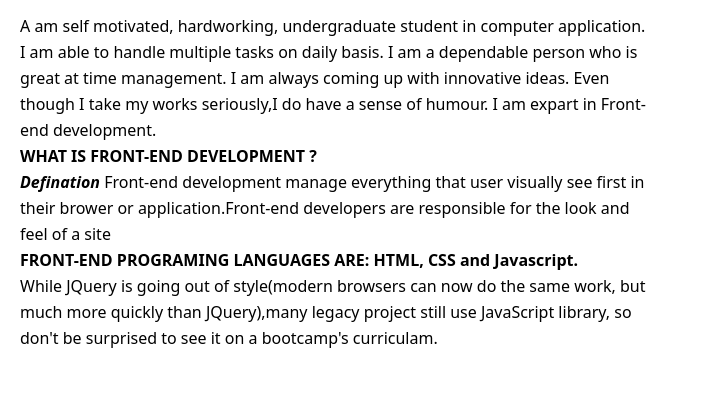
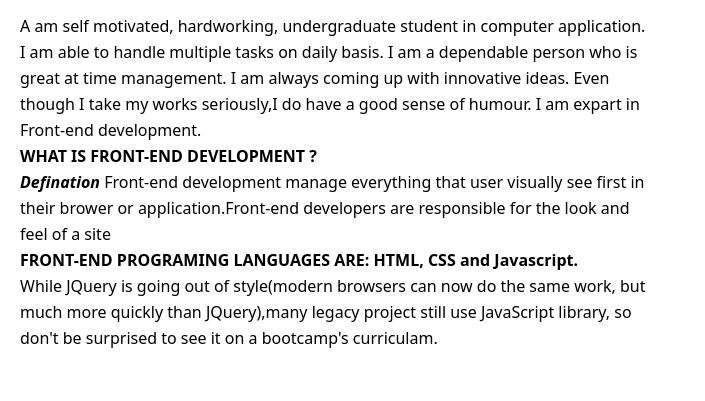
Before and after one commit to Jyotishdeka/JKD, a plain HTML site: page index.html in a window 1280 px wide. Shown: the part 259-660 px from the top of the page, 0-705 px from the left. Drawn offline with nearby package versions, Linux system fonts and the light colour scheme.

Commit message:
Update index.html

```diff
--- a/index.html
+++ b/index.html
@@ -55,7 +55,7 @@
                                     in computer application. I am able to handle multiple tasks on daily
                                     basis. I am a dependable person who is great at time management.
                                     I am always coming up with  innovative ideas. Even though I take
-                                     my works seriously,I do have a sense of humour. I am expart in
+                                     my works seriously,I do have a good sense of humour. I am expart in
                                        Front-end  development. <br>
 									   <b>WHAT IS FRONT-END DEVELOPMENT ?</b><br>
                                       <b><i> Defination</i></b> Front-end development manage everything that user visually
```
